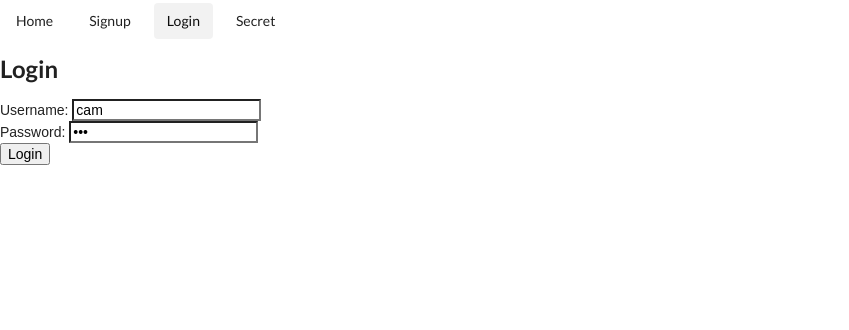
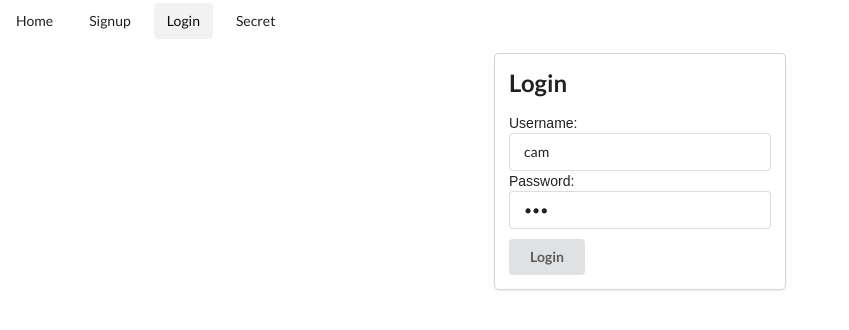
Before and after one commit to cameron-chromiak/Room-E, a React (Create React App) app in the folder client/: page /login in a window 1280 px wide. Shown: the top 330 px of the page, without its empty margins (0-849 px from the left). Built offline with nearby package versions, Linux system fonts and the light colour scheme.

Commit message:
-figuring out routes still

```diff
--- a/client/src/components/App.jsx
+++ b/client/src/components/App.jsx
@@ -1,18 +1,9 @@
 import React, { Component } from 'react';
-import { Route, Link, NavLink, Switch } from 'react-router-dom';
-import api from '../api';
+
 
 import Nav from './Nav.js'
 
 export default class App extends Component {
-  constructor(props) {
-    super(props)
-    this.state = {
-      countries: []
-    }
-  }
-
-
 
   render() {
     return (
--- a/client/src/components/Nav.js
+++ b/client/src/components/Nav.js
@@ -30,7 +30,7 @@ render(){
     </div>
     <Switch>
       <Route path="/" exact component={Home} />
-      <Route path="house/Dashboard" component={Dashboard} />
+      <Route path="/Dashboard" component={Dashboard} />
       <Route path="/signup" component={Signup} />
       <Route path="/login" component={Login} />
       <Route path="/secret" component={Secret} />
--- a/client/src/components/pages/Login.jsx
+++ b/client/src/components/pages/Login.jsx
@@ -1,6 +1,6 @@
 import React, { Component } from 'react';
 import api from '../../api';
-
+import './styles/LoginStyle.css'
 export default class Login extends Component {
   constructor(props) {
     super(props)
@@ -30,17 +30,22 @@ export default class Login extends Component {
 
   render() {
     return (
+    <div className="ui card form">
+    <div className="content">
       <div className="Login">
         <h2>Login</h2>
         <form>
-          Username: <input type="text" value={this.state.username} name="username" onChange={this.handleInputChange} /> <br />
-          Password: <input type="password" value={this.state.password} name="password" onChange={this.handleInputChange} /> <br />
-          <button onClick={(e) => this.handleClick(e)}>Login</button>
+          Username: <input className='field' type="text" value={this.state.username} name="username" onChange={this.handleInputChange} /> <br />
+          Password: <input className='field' type="password" value={this.state.password} name="password" onChange={this.handleInputChange} /> <br />
+        <button className='ui button btn' onClick={(e) => this.handleClick(e)}>Login</button>
         </form>
         {this.state.message && <div className="info info-danger">
           {this.state.message}
         </div>}
       </div>
+    </div>
+  </div>
+
     );
   }
 }
--- a/client/src/components/pages/Signup.jsx
+++ b/client/src/components/pages/Signup.jsx
@@ -1,6 +1,6 @@
 import React, { Component } from 'react';
 import api from '../../api';
-
+import './styles/SignUp.css'
 export default class Signup extends Component {
   constructor(props) {
     super(props)
@@ -36,18 +36,20 @@ export default class Signup extends Component {
 
   render() {
     return (
-      <div className="Signup">
+      <div className="ui card form">
+        <div className='content'>
           <h2>Signup</h2>
           <form>
             Username: <input type="text" value={this.state.username} name="username" onChange={this.handleInputChange} /> <br />
             Name: <input type="text" value={this.state.name} name="name" onChange={this.handleInputChange} /> <br />
             Password: <input type="password" value={this.state.password} name="password" onChange={this.handleInputChange} /> <br />
-          <button onClick={(e) => this.handleClick(e)}>Signup</button>
+            <button className='ui button btn' onClick={(e) => this.handleClick(e)}>Signup</button>
           </form>
           {this.state.message && <div className="info info-danger">
             {this.state.message}
           </div>}
         </div>
+      </div>
     );
   }
 }
--- /dev/null
+++ b/client/src/components/pages/styles/LoginStyle.css
@@ -0,0 +1,7 @@
+.btn{
+  margin-top: 10px !important;
+  color: red;
+}
+.card{
+  margin: 0 auto !important;
+}
```
Also changed, not shown: client/src/components/pages/styles/SignUp.css (added), 1 other file (tests, documents, lock files or other folders). Lines whose indentation alone changed are shown as unchanged.
